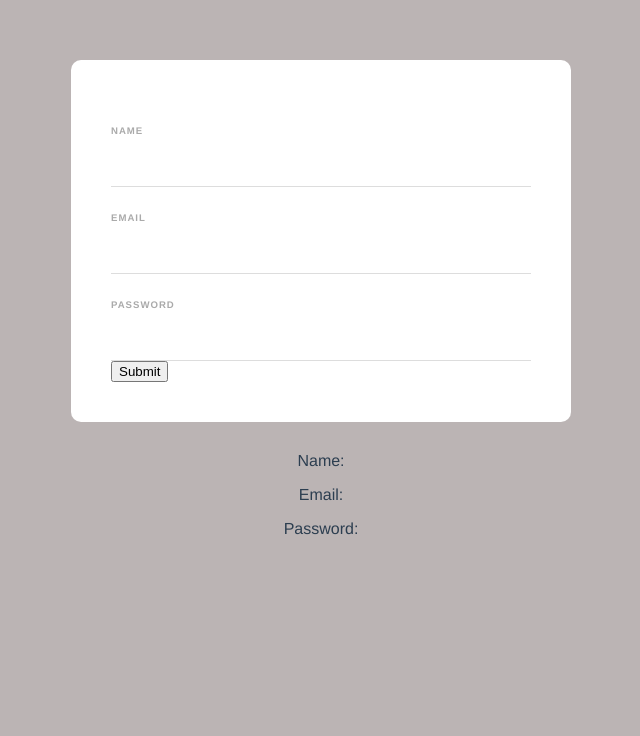
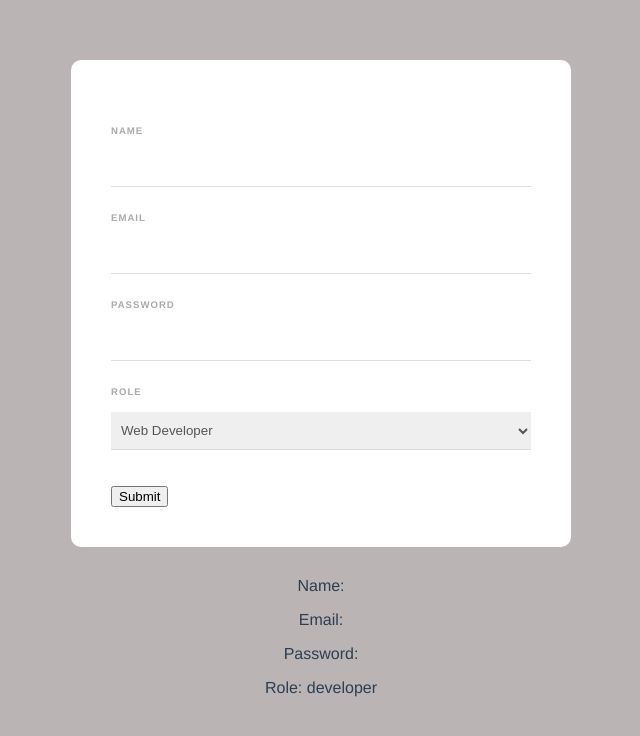
Before and after one commit to kiboma2021/vue-forms, a Vue app: page / in a window 1280 px wide. Shown: the top 736 px of the page, without its empty margins (319-959 px from the left). Built offline with nearby package versions, Linux system fonts and the light colour scheme.

Commit message:
Add select role to the form

```diff
--- a/src/components/Form.vue
+++ b/src/components/Form.vue
@@ -16,12 +16,25 @@
         <input type="password" v-model="password" required>
     </div>
 
+    <div>
+        <label>Role</label>
+        <select v-model="role" required>
+            <option value="developer">Web Developer</option>
+            <option value="designer">Web Designer</option>
+            <option value="engineer">Backend Engineer</option>
+        </select>
+    </div>
+
+
+
+    <br> <br>
     <button type="submit" >Submit</button>
   </form>
 
   <p>Name: {{ name }}</p>
   <p>Email: {{ email }} </p>
   <p>Password: {{ password }}</p>
+  <p>Role: {{ role }}</p>
 </template>
 
 <script>
@@ -30,7 +43,8 @@
         return {
             name: "",
             email: "",
-            password: ""
+            password: "",
+            role: "developer",
         }
     }
 
@@ -56,7 +70,7 @@
     letter-spacing: 1px;
     font-weight: bold;
 }
-input {
+input,select {
     display: block;
     padding: 10px 6px;
     width: 100%;
```
